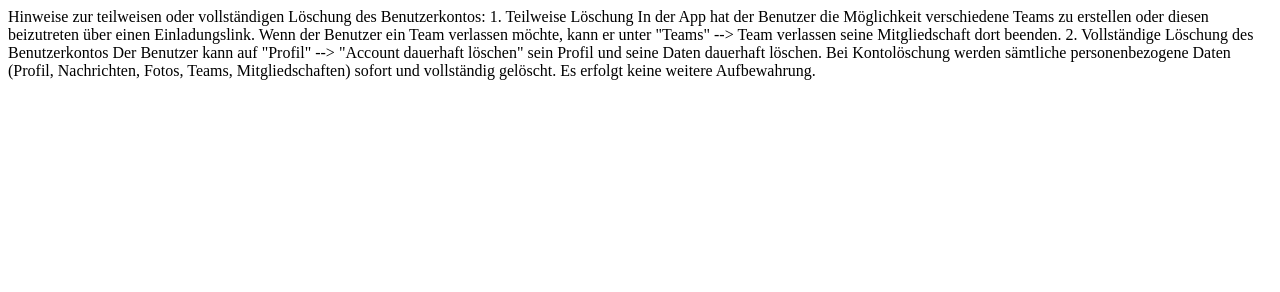
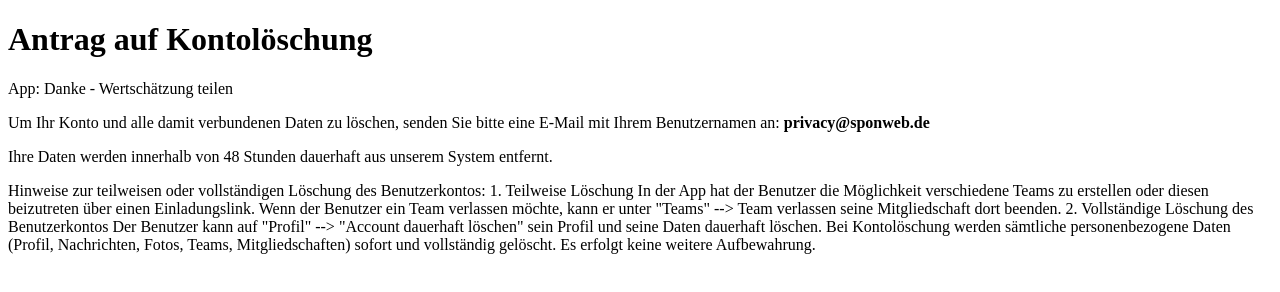
Before and after one commit to sponweb/privacy.pdf, a plain HTML site: page delete.html in a window 1280 px wide. Drawn offline with Linux system fonts and the light colour scheme.

Commit message:
delete.html

```diff
--- a/delete.html
+++ b/delete.html
@@ -1,3 +1,15 @@
+<!DOCTYPE html>
+<html>
+<head><title>Kontolöschung - Danke App</title></head>
+<body>
+  <h1>Antrag auf Kontolöschung</h1>
+  <p>App: Danke - Wertschätzung teilen</p>
+  <p>Um Ihr Konto und alle damit verbundenen Daten zu löschen, senden Sie bitte eine E-Mail mit Ihrem Benutzernamen an: <strong>privacy@sponweb.de</strong></p>
+  <p>Ihre Daten werden innerhalb von 48 Stunden dauerhaft aus unserem System entfernt.</p>
+</body>
+</html>
+
+
 Hinweise zur teilweisen oder vollständigen Löschung des Benutzerkontos:
 1. Teilweise Löschung
 In der App hat der Benutzer die Möglichkeit verschiedene Teams zu erstellen oder diesen beizutreten
```
